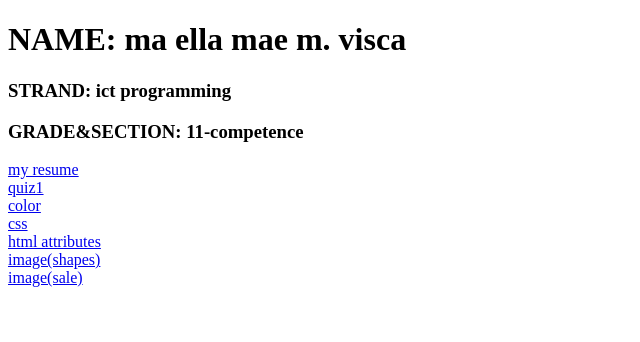
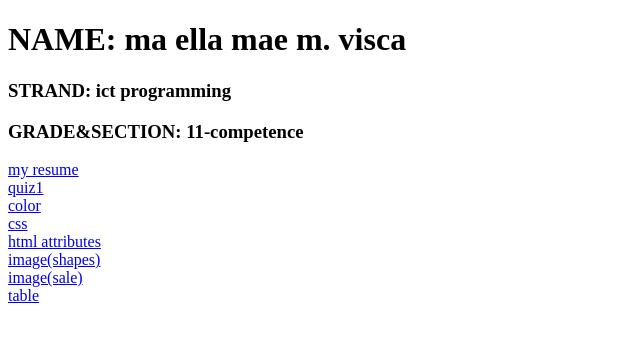
Before and after one commit to riaacsiv/ella, a plain HTML site: page index.html/index.html in a window 1280 px wide. Shown: the full height of the page, 0-640 px from the left. Drawn offline with Linux system fonts and the light colour scheme.

Commit message:
Update index.html
updated

```diff
--- a/index.html/index.html
+++ b/index.html/index.html
@@ -15,8 +15,8 @@
     <a href="css.html">css</a> <br>
     <a href="html attributes.html">html attributes</a> <br>
     <a href="imagemap.html">image(shapes)</a> <br>
-    <a href="lazada.html">image(sale)</a>
-
+    <a href="lazada.html">image(sale)</a> <br>
+    <a href="table.html"> table</a><br>
 </body>
 
 </html>
```
